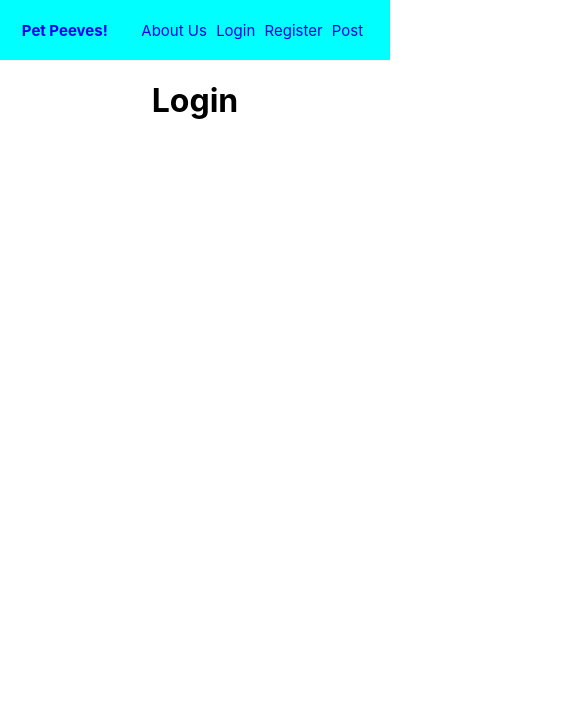
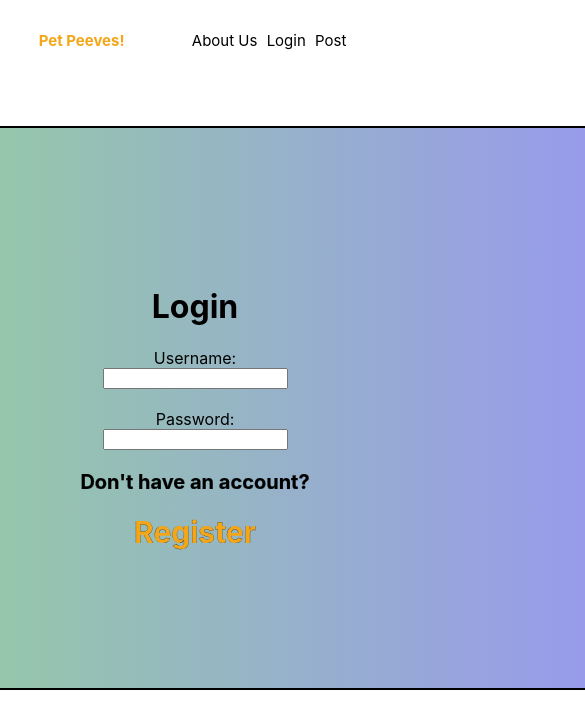
Before and after one commit to DaviZCodes/pet-peeves-blog, a React (Create React App) app in the folder frontend/: page /login in a window 390 px wide. Shown: the top 728 px of the page, 585 px wide, since content can reach past the window. Built offline with nearby package versions, Linux system fonts and the light colour scheme.

Commit message:
added gif, added login, fixed responsiveness

```diff
--- /dev/null
+++ b/frontend/src/components/Home/Home.css
@@ -0,0 +1,3 @@
+#cat-gif {
+    max-width: 250px;
+}
--- a/frontend/src/components/Home.js
+++ b/frontend/src/components/Home/Home.js
@@ -1,4 +1,6 @@
+import "./Home.css"
 import React, {useEffect} from "react";
+import sleepyCatGif from "./images/sleepy_cat_gif.gif"
 
 function Home() {
     //change tab title
@@ -9,6 +11,7 @@ function Home() {
     return (
         <div className="home">
             <h1>Home Page</h1>
+            <img src = {sleepyCatGif} alt = "Sleeping GIF" id = "cat-gif"></img>
         </div>
     );
 }
--- a/frontend/src/components/Login.js
+++ /dev/null
@@ -1,16 +0,0 @@
-import React, {useEffect} from "react";
-
-function Login() {
-
-    useEffect(() =>{
-        document.title = "Login!"
-    }, [])
-
-    return (
-        <div className="login">
-            <h1>Login</h1>
-        </div>
-    );
-}
-
-export default Login;
--- /dev/null
+++ b/frontend/src/components/Login/Login.css
@@ -0,0 +1,47 @@
+.login {
+    display: flex;
+    height: 80vh;
+    align-items: center;
+    justify-content: center;
+}
+
+h1 {
+    align-items:flex-start;
+}
+
+.container {
+    display: flex;
+    flex-direction: column;
+    align-items: center;
+    justify-content: center;
+    border: 2px solid black;
+    border-radius: 6px;
+    min-width: 800px;
+    min-height: 500px;
+    max-width: 500px;
+    padding: 30px;
+    background: linear-gradient(to right, rgba(42, 177, 35, 0.5), rgba(50, 50, 224, 0.5));
+}
+
+@media (max-width: 800px) {
+    .container {
+      max-width: 500px;
+    }
+  }
+
+  @media (max-width: 500px) {
+    .container {
+        max-width: 200px;
+    }
+  }
+
+#register {
+    font-size: 30px;
+    text-shadow: 2px black;
+    -webkit-text-stroke: 0.2px black;
+}
+
+#question {
+    font-size: 20px;
+    color: black;
+}
--- /dev/null
+++ b/frontend/src/components/Login/Login.js
@@ -0,0 +1,27 @@
+import React, {useEffect} from "react";
+import { Link } from "react-router-dom";
+import "./Login.css"
+
+function Login() {
+
+    useEffect(() =>{
+        document.title = "Login!"
+    }, [])
+
+    return (
+        <div className="login">
+            <div className="container">
+            <h1>Login</h1>
+            Username: <input type="text" id = "username"></input>
+            <br></br>
+            Password: <input type="text" id = "password"></input>
+            <Link to = "/register" id = "register">
+            <h3 id = "question">Don't have an account?</h3>
+            </Link>
+            <Link to = "/register" id = "register"> Register </Link>
+            </div>
+        </div>
+    );
+}
+
+export default Login;
--- a/frontend/src/components/NavBar.css
+++ b/frontend/src/components/NavBar.css
@@ -1,5 +1,6 @@
 .NavBar {
-    background-color: aqua;
+    margin-top: 10px;
+    background-color: transparent;
     min-width: auto;
     min-height: 60px;
     min-width: auto;
@@ -9,7 +10,13 @@
     padding: 5px;
 }
 
+/*#cat {
+  max-width: 150px;
+  max-height: 30px;
+}*/
+
 header a{
+    color: rgb(243, 166, 24);
     text-decoration: none;
     font-size: clamp(15px, 4.3vw, 30px);
     font-weight: bold;
@@ -20,6 +27,7 @@ header a{
 }
 
 .links a{
+    color: black;
     text-decoration: none;
     font-size: clamp(15px, 4vw, 30px);
     margin-right: 35px;
--- a/frontend/src/components/NavBar.js
+++ b/frontend/src/components/NavBar.js
@@ -1,6 +1,7 @@
 import React from 'react';
 import {Link} from "react-router-dom";
 import './NavBar.css';
+//import catImage from './images/cat-cartoon.png';
 
 function NavBar() {
     return (
@@ -8,10 +9,10 @@ function NavBar() {
             <header>
                 <Link to = "/"> Pet Peeves! </Link>
             </header>
+            {/*<img src = {catImage} id = "cat" alt = "Cat"></img>*/}
             <nav className="links">
                 <Link to = "/about"> About Us </Link>
                 <Link to = "/login"> Login </Link>
-                <Link to = "/register"> Register </Link>
                 <Link to = "/post"> Post </Link>
             </nav>
         </div>
```
Also changed, not shown: frontend/src/App.js (+5 -5 lines), frontend/src/components/About/About.js (renamed from frontend/src/components/About.js), frontend/src/components/Home/images/cat-cartoon.png (added), frontend/src/components/Home/images/sleepy_cat_gif.gif (added), frontend/src/components/Post/Post.js (renamed from frontend/src/components/Post.js), frontend/src/components/Register/Register.js (renamed from frontend/src/components/Register.js).
